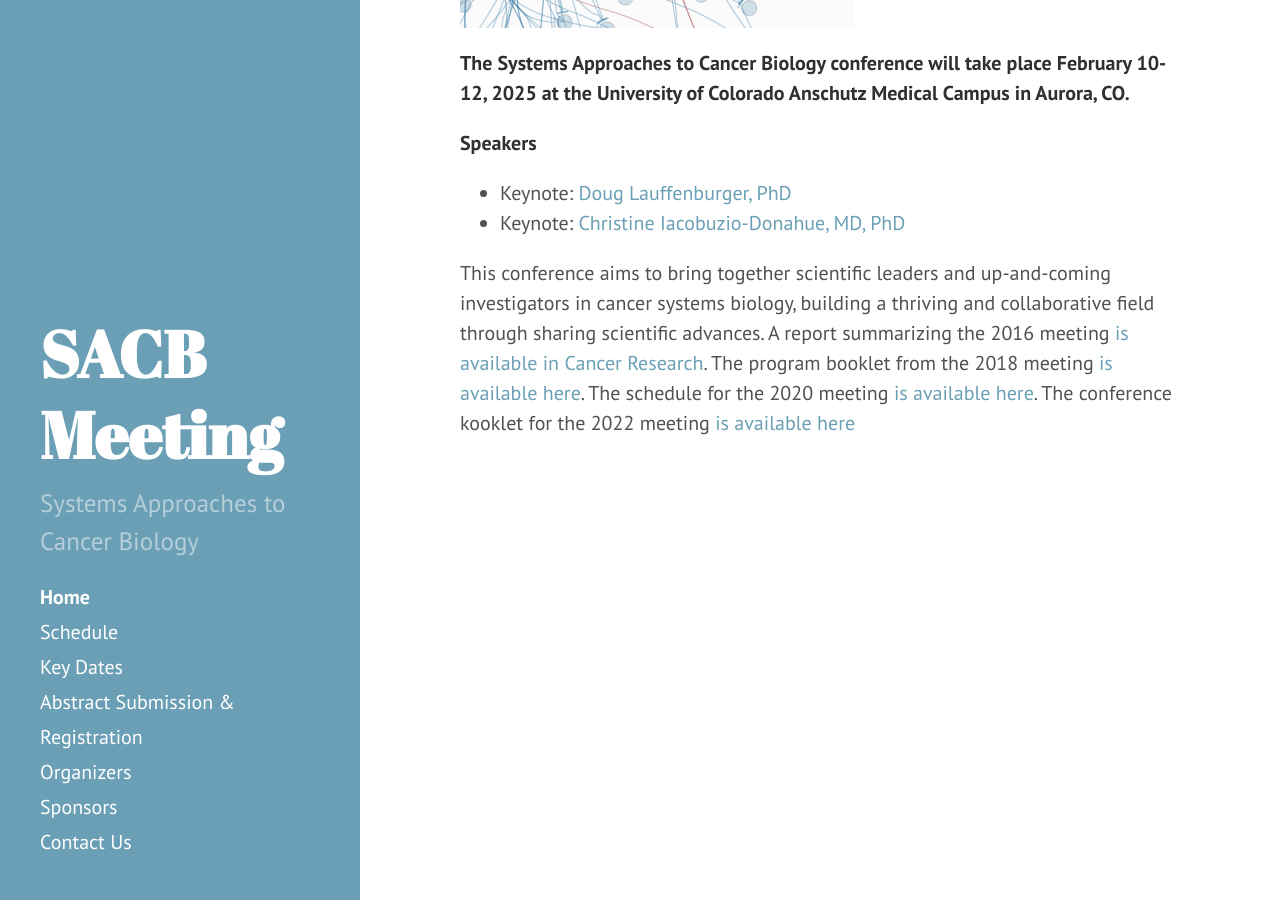
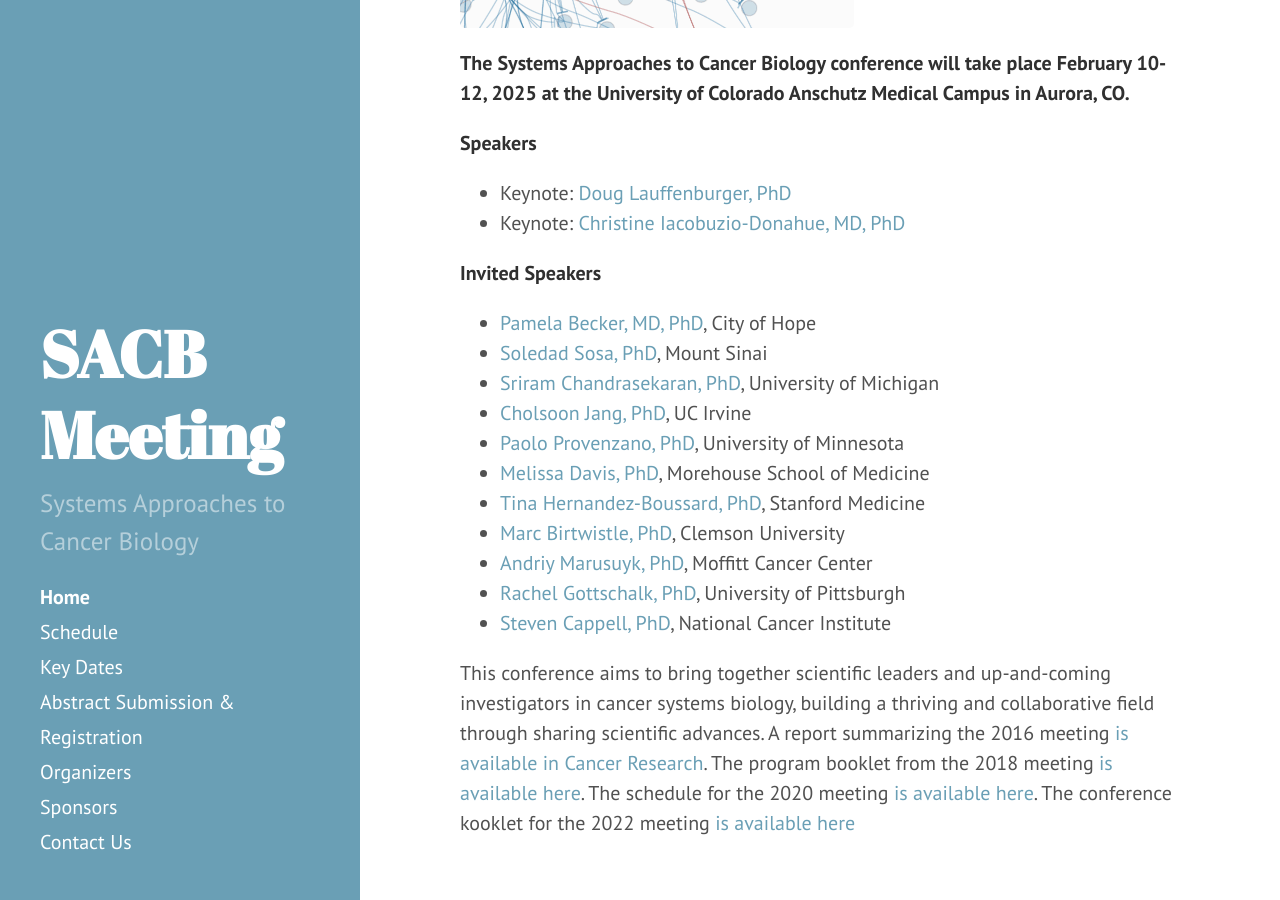
Before and after one commit to AECCSB/sacb-meeting, a Jekyll site: the page built from index.md, in a window 1280 px wide and 900 px high, scrolled down 506 px. Built offline with Jekyll 4.4.1, drawn with Linux system fonts in a browser that asks for light colours.

Commit message:
Update index.md

```diff
--- a/index.md
+++ b/index.md
@@ -13,4 +13,17 @@
 - Keynote: [Doug Lauffenburger, PhD](https://be.mit.edu/directory/douglas-a-lauffenburger)
 - Keynote: [Christine Iacobuzio-Donahue, MD, PhD](https://www.mskcc.org/research-areas/labs/christine-iacobuzio-donahue)
 
+**Invited Speakers**
+- [Pamela Becker, MD, PhD](https://www.cityofhope.org/pamela-becker), City of Hope
+- [Soledad Sosa, PhD](https://labs.icahn.mssm.edu/sosalab/research/), Mount Sinai
+- [Sriram Chandrasekaran, PhD](https://midas.umich.edu/faculty-member/sriram-chandrasekaran/), University of Michigan
+- [Cholsoon Jang, PhD](https://sites.uci.edu/janglab/), UC Irvine
+- [Paolo Provenzano, PhD](https://cse.umn.edu/bme/paolo-provenzano), University of Minnesota
+- [Melissa Davis, PhD](https://www.mbdavislab.org/), Morehouse School of Medicine
+- [Tina Hernandez-Boussard, PhD](https://med.stanford.edu/boussard-lab/people/tina_hernandez_boussard.html), Stanford Medicine
+- [Marc Birtwistle, PhD](https://www.clemson.edu/cecas/departments/chbe/people/birtwistle_m.html), Clemson University
+- [Andriy Marusuyk, PhD](https://www.moffitt.org/research-science/researchers/andriy-marusyk/), Moffitt Cancer Center
+- [Rachel Gottschalk, PhD](https://www.isb.pitt.edu/people/faculty/rachel-gottschalk-phd), University of Pittsburgh
+- [Steven Cappell, PhD](https://ccr.cancer.gov/staff-directory/steven-d-cappell), National Cancer Institute
+
 This conference aims to bring together scientific leaders and up-and-coming investigators in cancer systems biology, building a thriving and collaborative field through sharing scientific advances. A report summarizing the 2016 meeting [is available in Cancer Research](http://cancerres.aacrjournals.org/content/76/23/6774). The program booklet from the 2018 meeting [is available here](/public/sacb%202018%20online%20booklet%20final.pdf). The schedule for the 2020 meeting [is available here](https://sacbmeeting.org/2020/schedule). The conference kooklet for the 2022 meeting [is available here](/public/SACB_2022_booklet_FINAL.pdf)
```
